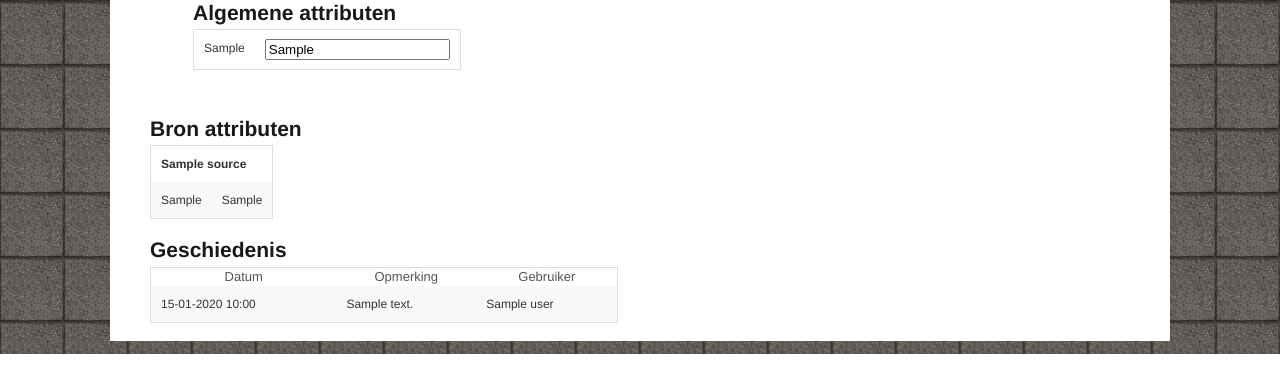
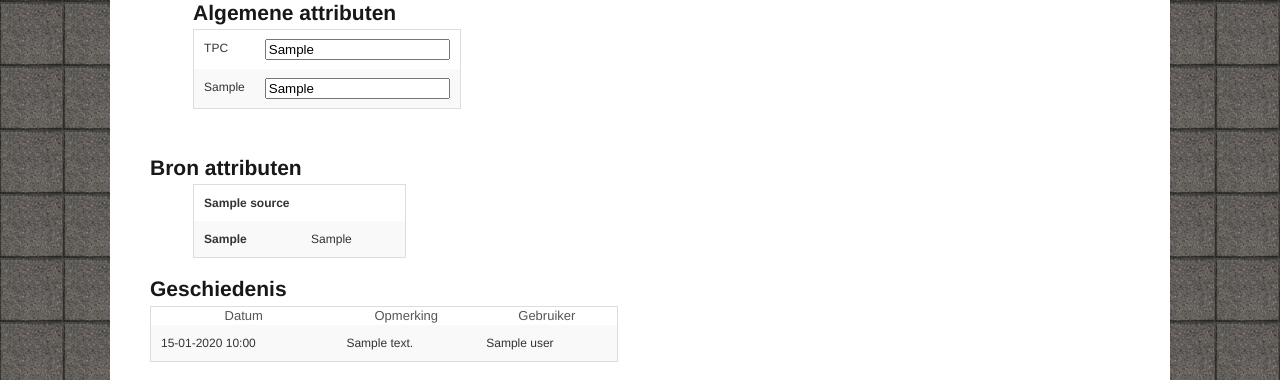
Before and after one commit to StichtingOpenGeo-Museum/haltebeheer, a Django app: template haltes/templates/stops/stop.html in a window 1280 px wide. Shown: the part 446-826 px from the top of the page. Before the commit the page ends 800 px from the top, so only its background shows below. Run offline with Django 3.2, Linux system fonts and the light colour scheme; tables that the repository leaves empty hold one stand-in row (values such as "Sample post"); the template is opened without the code that fills it: values that come from a table or form of the project are taken from there, most other values are stand-ins (such as "Sample title", 1, 10 or a date in 2020); parts of the project's set-up code (start-up, migrations or seed data) failed here and were passed over; some libraries are stand-ins or nearby versions.

Commit message:
Add TPC to display and fix source tables

```diff
--- a/haltes/templates/stops/stop.html
+++ b/haltes/templates/stops/stop.html
@@ -15,6 +15,10 @@
 	<div class="six columns">
 		<h4>{% trans "Algemene attributen" %}</h4>
 		<table>
+			<tr>
+				<td>TPC</td>
+				<td><input type="text" value="{{ stop.tpc }}"></td>
+			</tr>
 		{% for attr in stop.stopattribute_set.filter %}
 			<tr>
 				<td>{{ attr.key }}</td>
@@ -27,13 +31,17 @@
 <div style="clear: both; padding-bottom: 10px;">&nbsp;</div>
 <div class="row">
 	<h4>{% trans "Bron attributen" %}</h4>
-	<table>
+	<table class="three columns left">
 	{% for attr in stop.sourceattribute_set.filter %}
-	    {% ifchanged attr.source %}
-	    	<tr><td colspan="2"><strong>{{ attr.source.name }}</strong></td></tr>
+	    {% ifchanged attr.source and %}
+	    	{% if not forloop.first %}
+	    		</table>
+	    		<table class="three columns">
+	    	{% endif %}
+	    		<tr><td colspan="2"><strong>{{ attr.source.name }}</strong></td></tr>
 	    {% endifchanged %}
 		<tr>
-			<td>{{ attr.key }}</td>
+			<td><strong>{{ attr.key }}</strong></td>
 			<td>{{ attr.value }}</td>
 		</tr>
 	{% endfor %}
```
